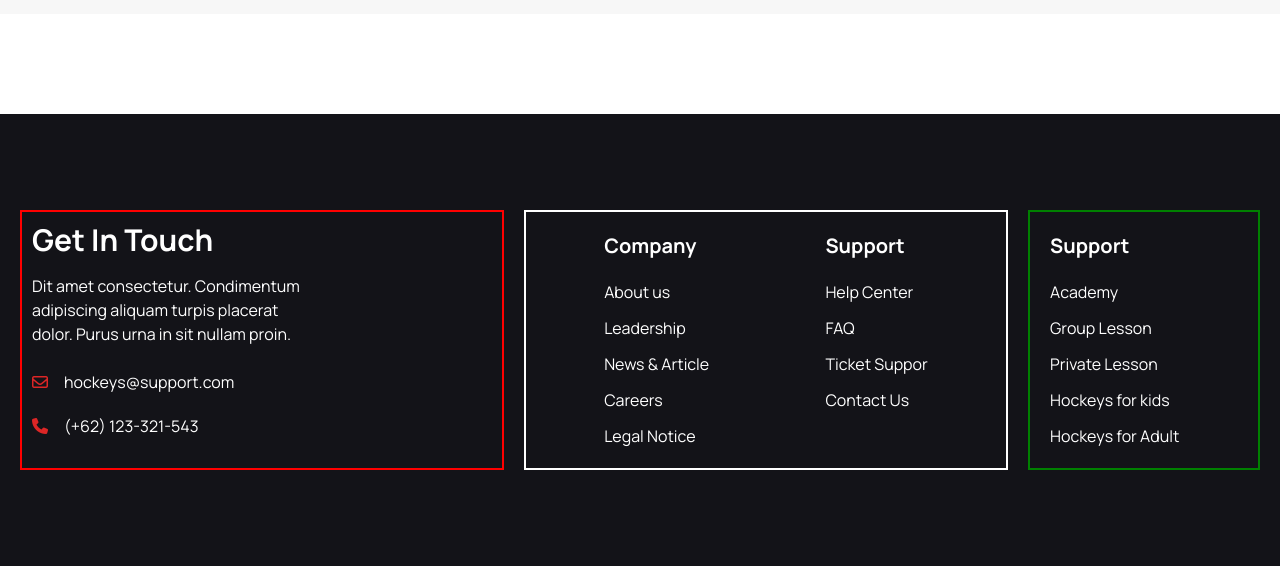
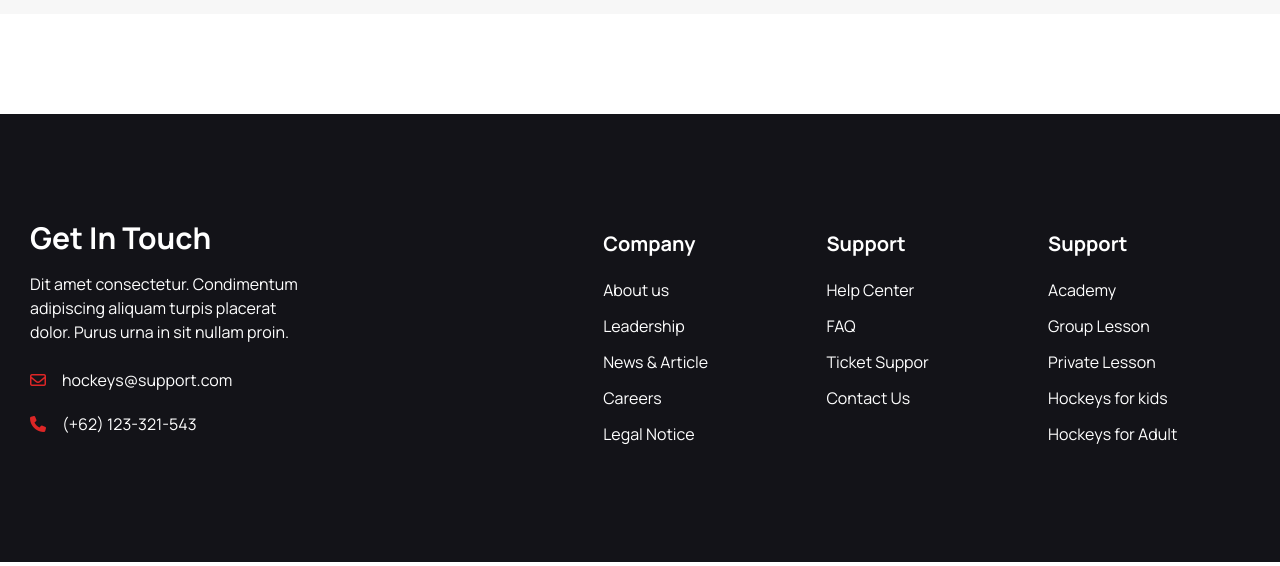
Before and after one commit to mozzammelrobi/hocky-ass-3, a plain HTML site: page index.html in a window 1280 px wide. Shown: the part 5452-6018 px from the top of the page. Drawn offline with nearby package versions, Linux system fonts and the light colour scheme.

Commit message:
modify foot section

```diff
--- a/style.css
+++ b/style.css
@@ -10,20 +10,16 @@
     gap: 20px;
 }
 .grid-items-1{
-    border: 2px solid red;
     grid-column: 1/span 2;
-    /* width: 70%; */
     padding: 10px;
 }
 .grid-items-1 p {
     width: 60%;
 }
 .grid-items-2{
-    border: 2px solid white;
     grid-column: 3/span 2;
 }
 .grid-items-3{
-    border: 2px solid green;
     grid-column: 5/span 1;
 }
 
```
